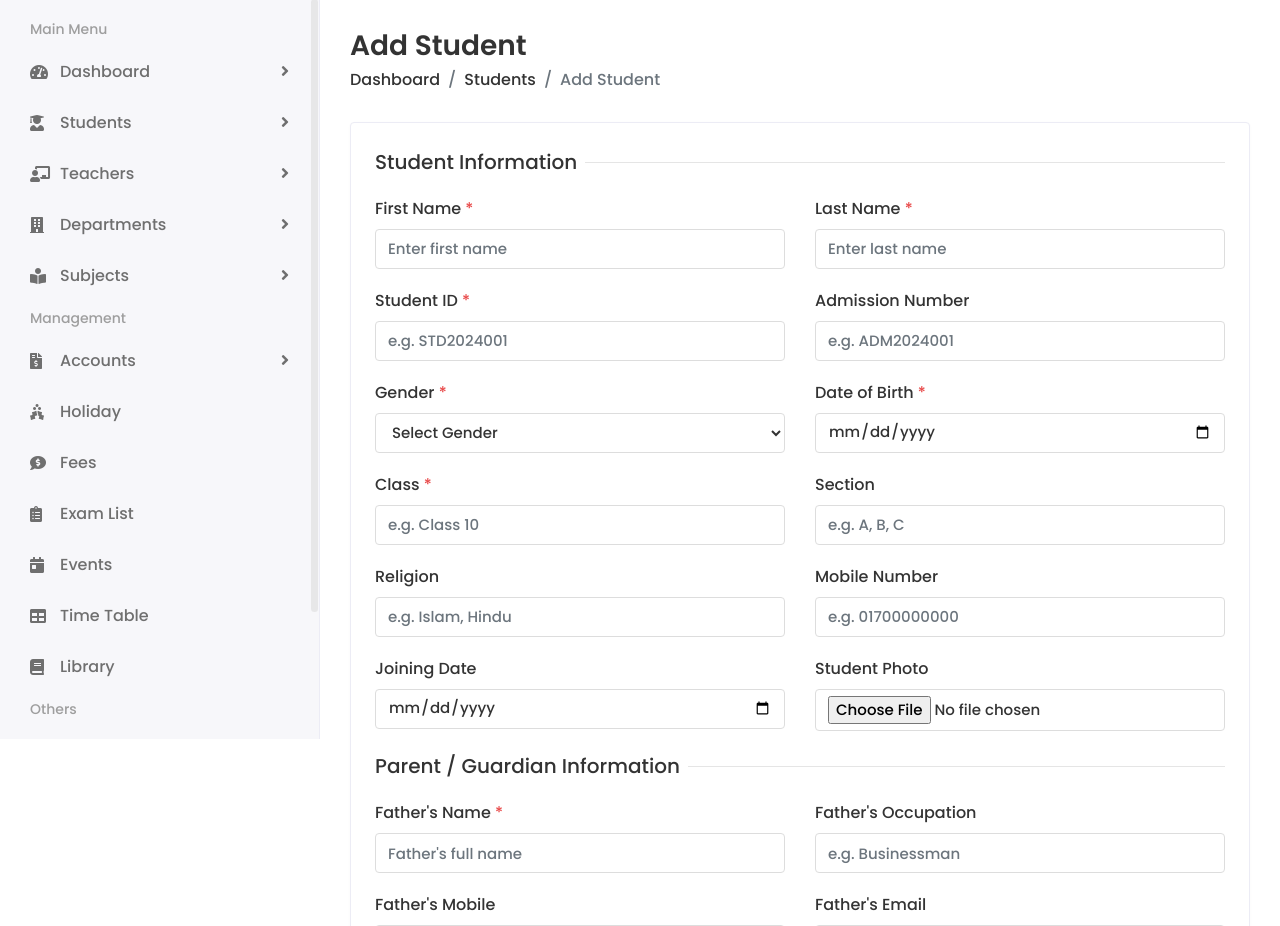
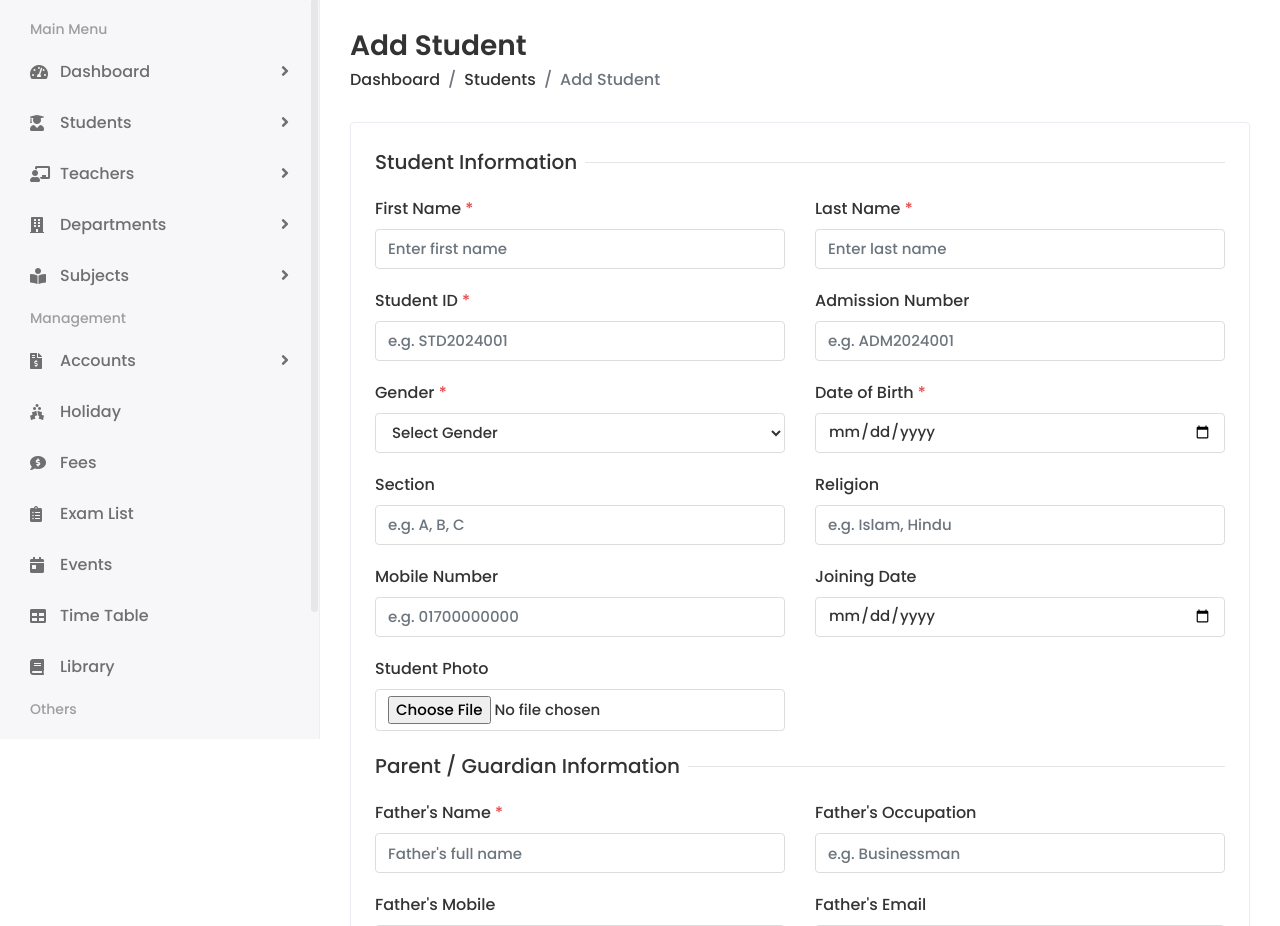
Before and after one commit to nijishann/student-management-system, a Django app: page /student/add/ in a window 1280 px wide. Shown: the part 61-987 px from the top of the page. Run offline with Django 5.2, Linux system fonts and the light colour scheme; the visitor is signed in with stand-in values (Sample User, id 1); data that the repository does not hold is empty; some libraries are stand-ins or nearby versions.

Commit message:
Remove class field from add student form

```diff
--- a/student/views.py
+++ b/student/views.py
@@ -41,7 +41,7 @@ def add_student(request):
         student_id = request.POST.get('student_id')
         gender = request.POST.get('gender')
         date_of_birth = request.POST.get('date_of_birth')
-        student_class = request.POST.get('student_class')
+        student_class = ""
         religion = request.POST.get('religion')
         joining_date = request.POST.get('joining_date')
         mobile_number = request.POST.get('mobile_number')
--- a/templates/students/add-student.html
+++ b/templates/students/add-student.html
@@ -77,12 +77,6 @@
                            <div class="form-group">
                               <label>Date of Birth <span class="text-danger">*</span></label>
                               <input type="date" class="form-control" name="date_of_birth" required>
-                           </div>
-                        </div>
-                        <div class="col-12 col-sm-6">
-                           <div class="form-group">
-                              <label>Class <span class="text-danger">*</span></label>
-                              <input type="text" class="form-control" name="student_class" placeholder="e.g. Class 10" required>
                            </div>
                         </div>
                         <div class="col-12 col-sm-6">
```
